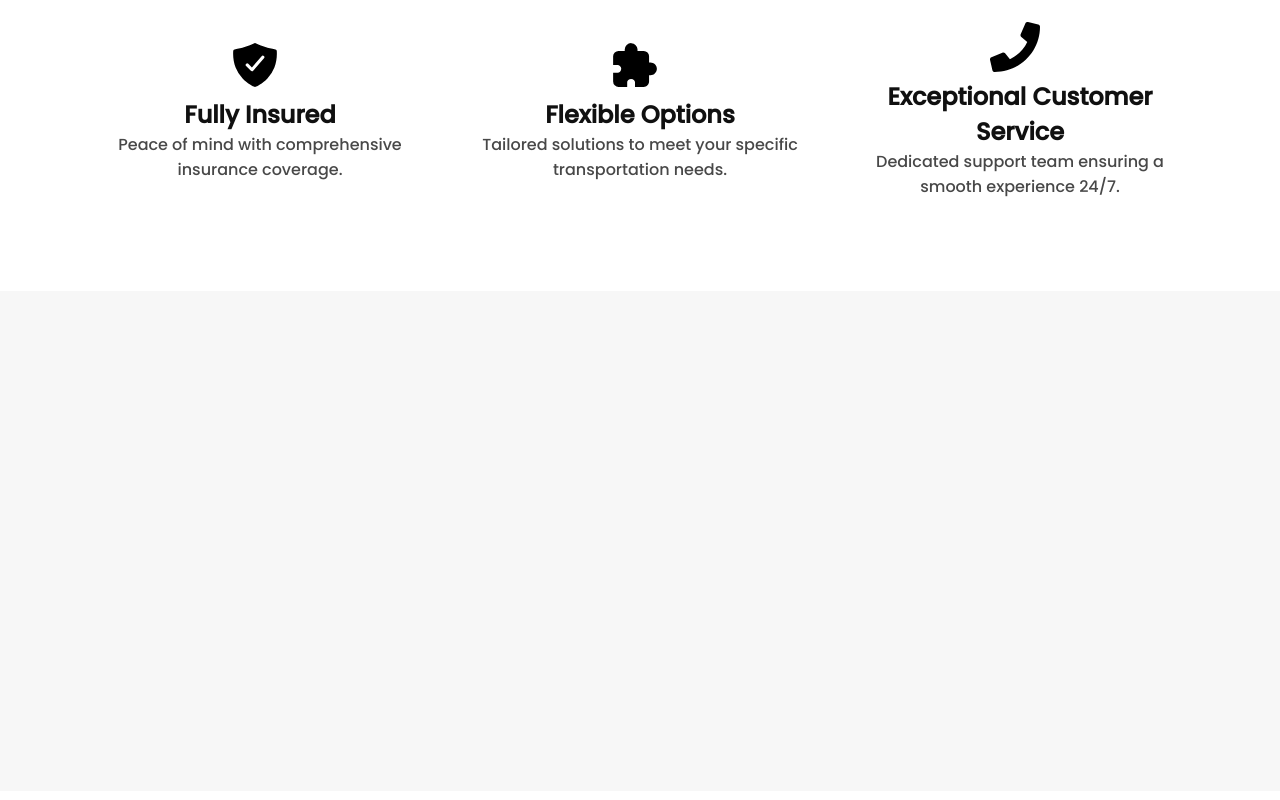
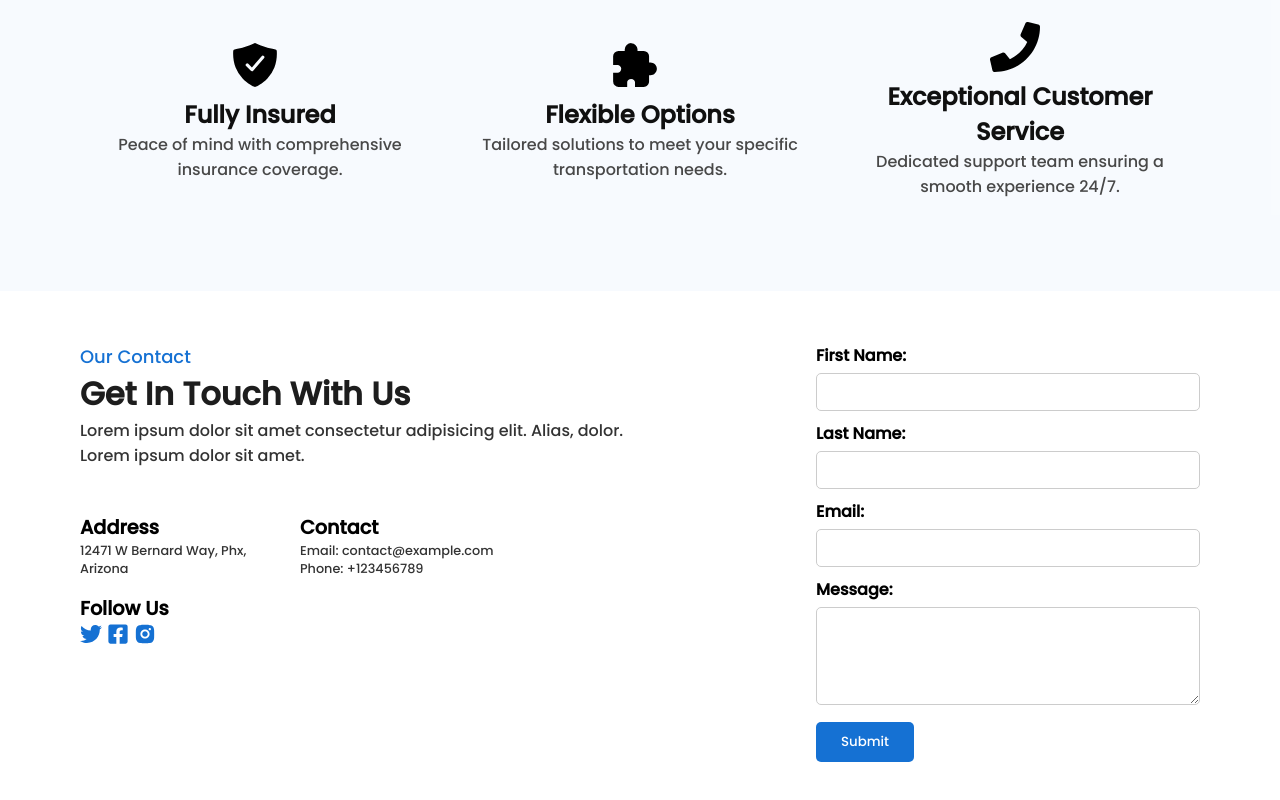
Before and after one commit to asherpage/aamock, a React (Create React App) app: page / in a window 1280 px wide. Shown: the part 1310-2110 px from the top of the page. Built offline with nearby package versions, Linux system fonts and the light colour scheme.

Commit message:
contact pager

```diff
--- a/src/App.jsx
+++ b/src/App.jsx
@@ -11,6 +11,10 @@ import { IoShieldCheckmark } from "react-icons/io5";
 import { FaLock } from "react-icons/fa";
 import { IoExtensionPuzzleSharp } from "react-icons/io5";
 import { FaPhone } from "react-icons/fa";
+import { MdOutlineEmail } from "react-icons/md";
+import { FaFacebookSquare } from "react-icons/fa";
+import { FaTwitter } from "react-icons/fa";
+import { RiInstagramFill } from "react-icons/ri";
 
 function App() {
   return (
@@ -127,7 +131,55 @@ function App() {
       </div>
     </div>
     </div>
-    <div className='contact-main'></div>
+    <div className='contact-main'>
+      <div className="contact-container">
+            <div className="contact-info">
+              <h3>Our Contact</h3>
+                <h2>Get In Touch With Us</h2>
+                <p>Lorem ipsum dolor sit amet consectetur adipisicing elit. Alias, dolor. Lorem ipsum dolor sit amet.
+                </p>
+                <div className='linkers'>
+                  <div className='address'>
+                <h1>Address</h1>
+                <p>12471 W Bernard Way, Phx, Arizona</p>
+                </div>
+                <div className='phoner'>
+                <h1>Contact</h1>
+                <p>Email: contact@example.com</p>
+                <p>Phone: +123456789</p>
+                </div>
+                </div>
+                <h1 className='social'>Follow Us</h1>
+                <FaTwitter className='contact-icons'/>
+                <FaFacebookSquare className='contact-icons'/>
+                <RiInstagramFill className='contact-icons'/>
+            </div>
+            <div className="contact-form">
+                <form action="#" method="POST">
+                    <div className="form-group">
+                        <label htmlFor="first-name">First Name:</label>
+                        <input type="text" id="first-name" name="first-name" required />
+                    </div>
+                    <div className="form-group">
+                        <label htmlFor="last-name">Last Name:</label>
+                        <input type="text" id="last-name" name="last-name" required />
+                    </div>
+                    <div className="form-group">
+                        <label htmlFor="email">Email:</label>
+                        <input type="email" id="email" name="email" required />
+                    </div>
+                    <div className="form-group">
+                        <label htmlFor="message">Message:</label><br></br>
+                        <textarea id="message" name="message" rows="4" required></textarea>
+                    </div>
+                    <button type="submit" className='contact-submit'>Submit</button>
+                </form>
+            </div>
+        </div>
+    </div>
+    <div className='testimonial-main'>
+
+    </div>
     </>
   );
 }
--- a/src/styles/home.css
+++ b/src/styles/home.css
@@ -1,3 +1,4 @@
+
 .container {
     position: relative;
     width: 100%;
@@ -125,7 +126,7 @@ h3{
     margin-top: 10px;
 }
 .our-steps{
-    background-color: white;
+    background-color: #1571d308;
     width: 100%;
     height: fit-content;
     padding-bottom: 2rem;
@@ -224,9 +225,113 @@ h3{
     text-align: center;
 }
 .contact-main{
-    background-color: #f7f7f7;
+    background-color: #ffffff;
     width: 100%;
-    height: 500px;
+    height: 600px;
+
+}
+.contact-container {
+    padding: 2rem 0 5rem 0;
+    display: flex;
+    justify-content: space-around;
+}
+.contact-info h3{
+    margin: 0;
+    color: #1571d3;
+}
+.contact-info h2 {
+    margin: 0;
+    font-size: 2rem;
+    color: #1d1d1d;
+}
+.contact-info p {
+    margin: 0;
+    font-size: 1rem;
+    color: #333;
+}
+.contact-info {
+    width: 45%;
+    background-color: #f0f0f000;
+    padding: 20px;
+    border-radius: 5px;
+}
+
+.contact-form {
+    width: 30%;
+    background-color: #ffffff;
+    padding: 20px;
+    border-radius: 5px;
+}
+
+.form-group {
+    margin-bottom: 10px;
+}
+
+.form-group input {
+    width: 100%;
+    padding: 8px;
+    border-radius: 5px;
+    border: 1px solid #ccc;
+    box-sizing: border-box;
+    margin-top: 5px;
+}
+.form-group textarea {
+    width: 100%;
+    padding: 8px;
+    border-radius: 5px;
+    border: 1px solid #ccc;
+    box-sizing: border-box;
+    margin-top: 5px;
+}
+.contact-submit{
+    background-color: #1571d3;
+    color: white;
+    padding: 10px 25px;
+    border: none;
+    border-radius: 5px;
+}
+
+.form-group label {
+    font-weight: bold;
+}
+.linkers{
+    margin-top: 2rem;
+    display: flex;
+    justify-content: flex-start;
+    flex-direction: row;
+}
+.address{
+    width: 200px;
+    margin-right: 20px;
+}
+.phoner {
+    width: 200px;
+}
+.address h1{
+    font-size: 1.2rem;
+}
+.address p {
+    font-size: .8rem;
+}
+.phoner h1 {
+    font-size: 1.2rem;
+}
+.phoner p {
+    font-size: .8rem;
+}
+.social{
+    margin-top: 1rem;
+    font-size: 1.2rem;
+}
+.contact-icons{
+    font-size: 22px;
+    margin-right: 5px;
+    color: #1571d3;
+}
+.testimonial-main{
+    width: 100%;
+    height: 800px;
+    background-color: #ffffff;
 }
 @media screen and (max-width: 1500px) {
     .openingcar {
```
Also changed, not shown: src/styles/images/Untitled design (5).png (added), src/styles/images/contact.png (added).
